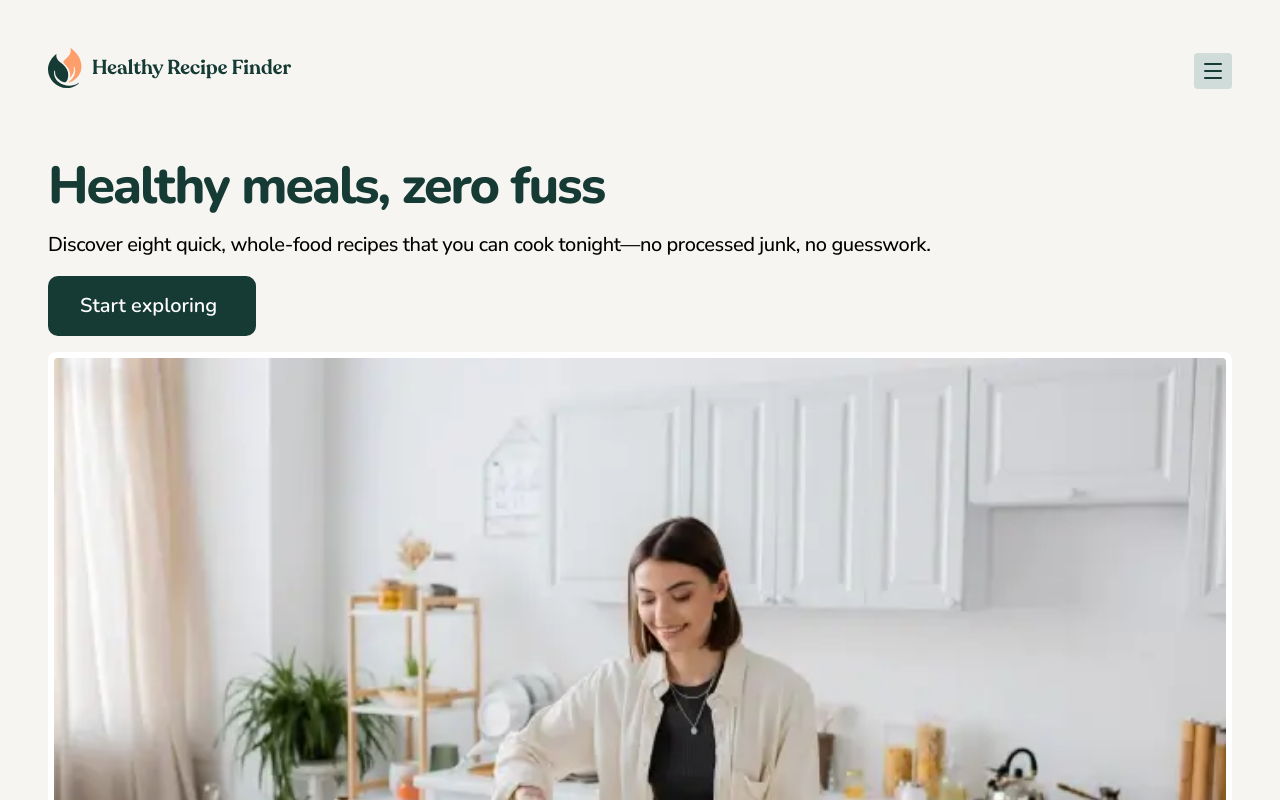
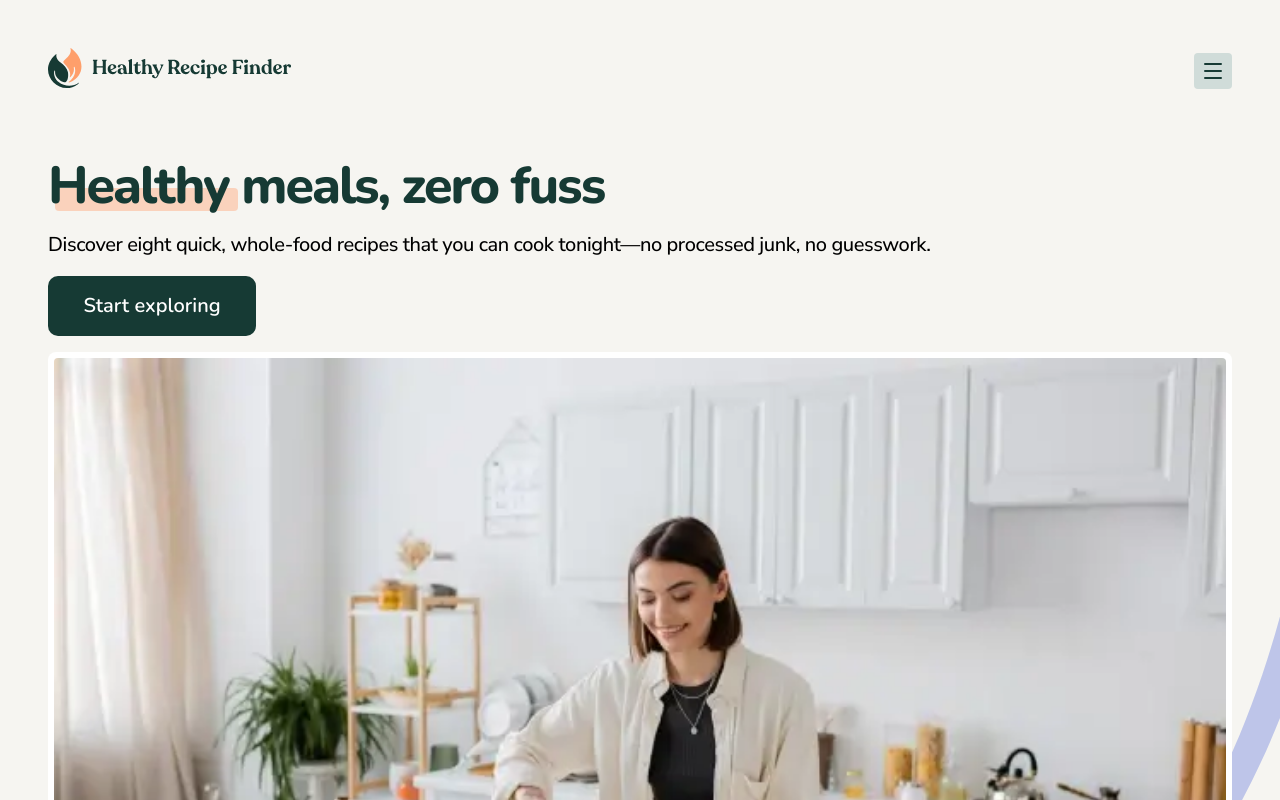
Before and after one commit to mahlvm/recipe-finder-website, a React (Vite) app in the folder recipe-finder-react/: page / in a window 1280 px wide. Shown: the top 800 px of the page. Built offline with nearby package versions, Linux system fonts and the light colour scheme.

Commit message:
highlight

```diff
--- a/recipe-finder-react/src/components/ButtonToRecipes.css
+++ b/recipe-finder-react/src/components/ButtonToRecipes.css
@@ -12,7 +12,7 @@
     letter-spacing: var(--text-5-spacig);
     display: flex;
     flex-direction: row;
-    justify-content: flex-start;
+    justify-content: center;
     align-items: center;
 }
 
--- a/recipe-finder-react/src/index.css
+++ b/recipe-finder-react/src/index.css
@@ -65,6 +65,7 @@ body {
   --Neutral100: #F6F5F1;
   --Neutral0: #FFFFFF;
   --Orange500: #FE9F6B;
+  --Orange500-rgb: 254, 159, 107;
   --Teal500: #49AC9B;
   --Indigo500: #697DDB;
 
--- a/recipe-finder-react/src/pages/Home.css
+++ b/recipe-finder-react/src/pages/Home.css
@@ -39,7 +39,20 @@
   line-height: var(--text-1-line);
   letter-spacing: var(--text-1-spacing);
   color: var(--Neutral900);
+  z-index: 1;
 }
+
+.highlight {
+  width: 183px;
+  height: 23px;
+  position: absolute;
+  top: 5.7%;
+  left: 4.3%;
+  background-color: rgba(var(--Orange500-rgb), 0.4);
+  border-radius: var(--radius-4);
+  z-index: 0;
+}
+
 
 .p{
   font-family: var(--text-6-font);
@@ -73,7 +86,7 @@
   position: absolute;
   left: 0;
   right: 0;
-  top: 30%;
+  top: 18%;
   z-index: 0;
 }
 
--- a/recipe-finder-react/src/pages/Home.jsx
+++ b/recipe-finder-react/src/pages/Home.jsx
@@ -16,6 +16,7 @@ const Home = () => {
     <div className='homeContainer'>
         <Navbar/>
         <img className="backgroundIcon" src={patternsquiggle1} alt="patternsquiggle1" />
+        <div className='highlight'></div>
         <main className='mainHome'>
         <section className='section1'>
             <h1 className='h1'>Healthy meals, zero fuss</h1>
```
